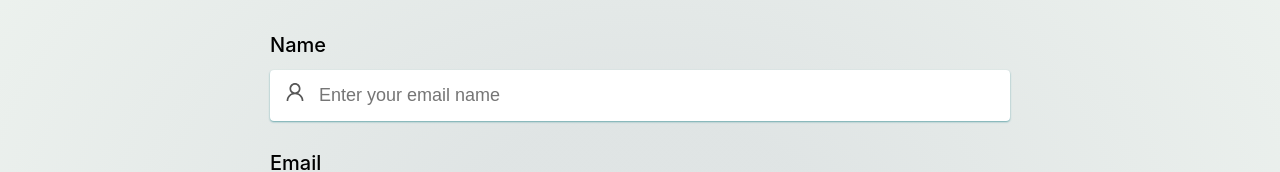
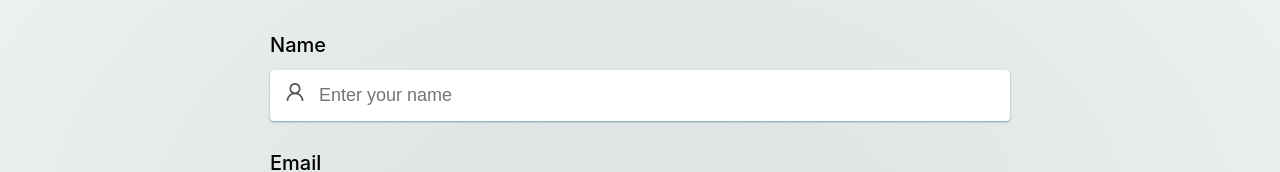
Before and after one commit to GabriellaMar/goit-react-hw-08-phonebook, a React (Create React App) app: page /goit-react-hw-08-phonebook/register in a window 1280 px wide. Shown: the part 181-353 px from the top of the page. Built offline with nearby package versions, Linux system fonts and the light colour scheme.

Commit message:
Updated registration form

```diff
--- a/src/components/RegistrationForm/RegistrationForm.jsx
+++ b/src/components/RegistrationForm/RegistrationForm.jsx
@@ -38,7 +38,7 @@ export const RegistrationForm = () => {
             <FormInput className='registrationInput'
                type="text"
                name="userName"
-               placeholder='Enter your email name'
+               placeholder='Enter your name'
                required
             />
          </StyledLoginFormLabel>
```
